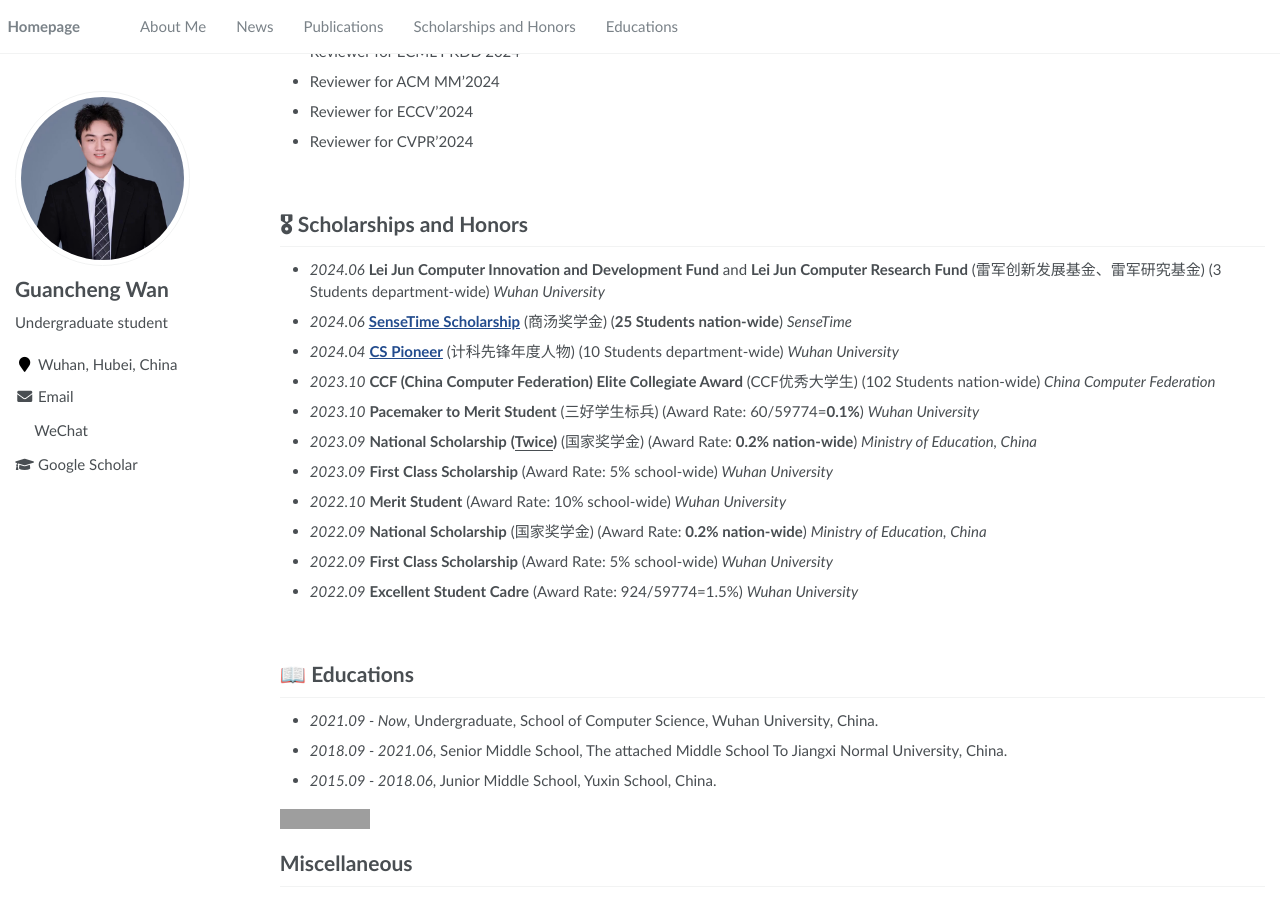
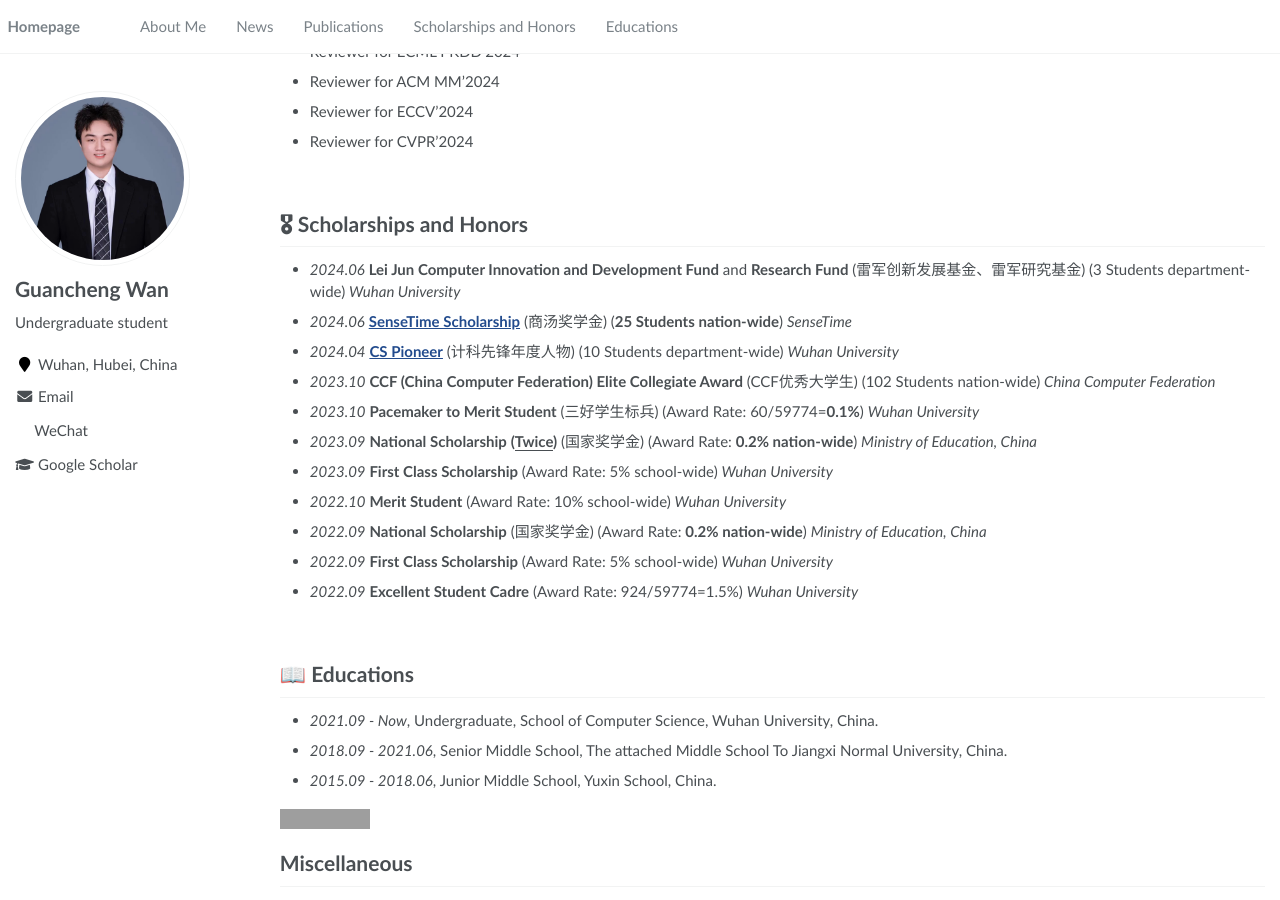
Before and after one commit to SuHui03/guanchengWan.github.io, a Jekyll site: the page built from _pages/about.md, in a window 1280 px wide and 900 px high, scrolled down 2059 px. Built offline with Jekyll 4.4.1, drawn with Linux system fonts in a browser that asks for light colours; grey boxes are pictures that could not be loaded.

Commit message:
Update about.md

```diff
--- a/_pages/about.md
+++ b/_pages/about.md
@@ -184,7 +184,7 @@ hspace="10" wspace="20" src="../images/FedSSP.png">
 # 🎖 Scholarships and Honors
 
 
-- *2024.06* **Lei Jun Computer Innovation and Development Fund** and  **Lei Jun Computer Research Fund** (雷军创新发展基金、雷军研究基金) (3 Students department-wide)  *Wuhan University*
+- *2024.06* **Lei Jun Computer Innovation and Development Fund** and  **Research Fund** (雷军创新发展基金、雷军研究基金) (3 Students department-wide)  *Wuhan University*
 
 - *2024.06* <a href="https://scholarship2024.sensetime.com/cn/">**SenseTime Scholarship**</a> (商汤奖学金) (**25 Students nation-wide**) *SenseTime*
 
```
